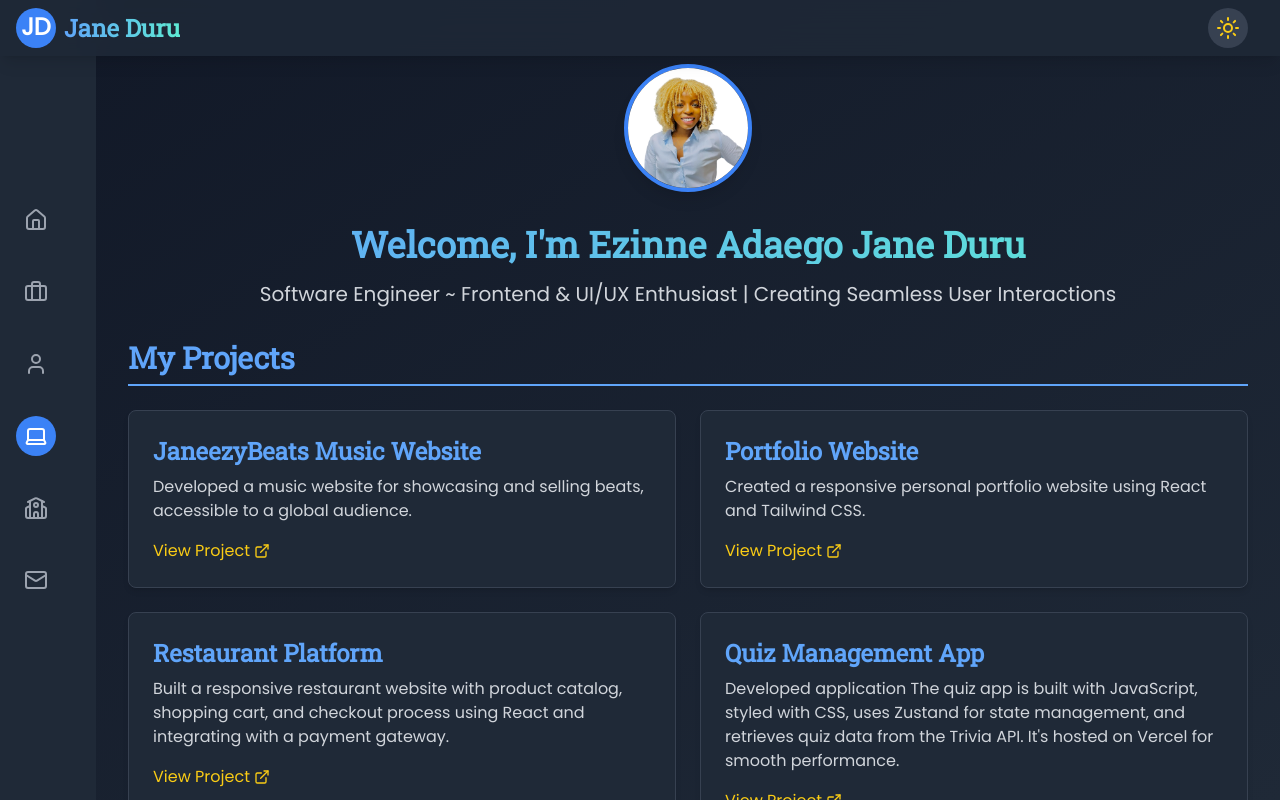
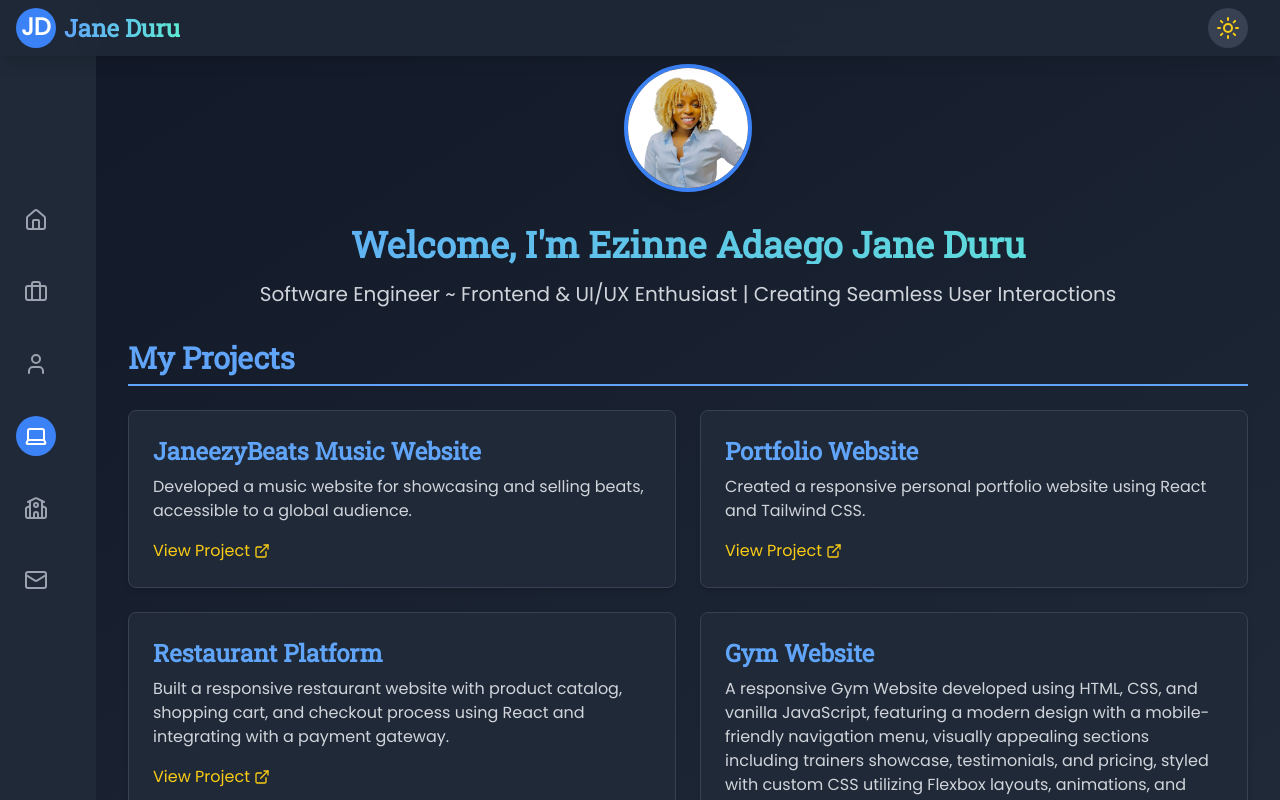
Before and after one commit to janeezy/React-Portfolio, a React (Create React App) app: page / in a window 1280 px wide. Both pictures are taken after a click on the button "Projects". Built offline with nearby package versions, Linux system fonts and the light colour scheme.

Commit message:
updated new project

```diff
--- a/src/components/Portfolio.js
+++ b/src/components/Portfolio.js
@@ -330,13 +330,13 @@ const Portfolio = () => {
           theme={theme}
         />
         <Card
-          title="Quiz Management App"
+          title="Gym Website"
           content={
             <>
               <p className={`mb-4 ${theme === 'dark' ? 'text-gray-300' : 'text-gray-700'}`}>
-                Developed  application The quiz app is built with JavaScript, styled with CSS, uses Zustand for state management, and retrieves quiz data from the Trivia API. It's hosted on Vercel for smooth performance.</p>
+              A responsive Gym Website developed using HTML, CSS, and vanilla JavaScript, featuring a modern design with a mobile-friendly navigation menu, visually appealing sections including trainers showcase, testimonials, and pricing, styled with custom CSS utilizing Flexbox layouts, animations, and Google Fonts, while implementing simple JavaScript for mobile menu toggle functionality.</p>
               <a
-                href="https://quiz-app-ashy-two.vercel.app"
+                href="https://gym-rho-one.vercel.app"
                 className={`${theme === 'dark' ? 'text-yellow-400 hover:text-yellow-300' : 'text-blue-600 hover:text-blue-800'} inline-flex items-center transition-colors duration-300`}
               >
                 View Project <ExternalLink size={16} className="ml-1" />
@@ -590,6 +590,8 @@ const Portfolio = () => {
   Software Engineer ~ Frontend & UI/UX Enthusiast | Creating Seamless User Interactions
 </motion.p>
 
+
+
         <AnimatePresence mode="wait">
           <motion.div
             key={activeSection}
```
